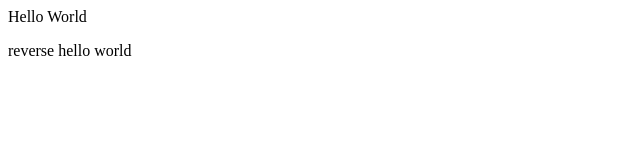
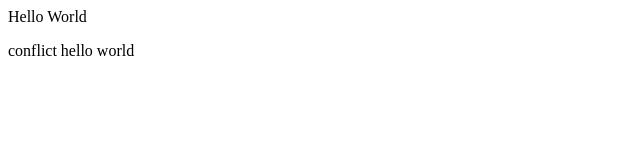
Before and after one commit to Abanoub1818/reverse-lab1, a plain HTML site: page index.html in a window 1280 px wide. Shown: the full height of the page, 0-640 px from the left. Drawn offline with Linux system fonts and the light colour scheme.

Commit message:
making conflict

```diff
--- a/index.html
+++ b/index.html
@@ -8,6 +8,6 @@
   </head>
   <body>
     <h>Hello World</h>
-    <p>reverse hello world</p>
+    <p>conflict hello world</p>
   </body>
 </html>
```
